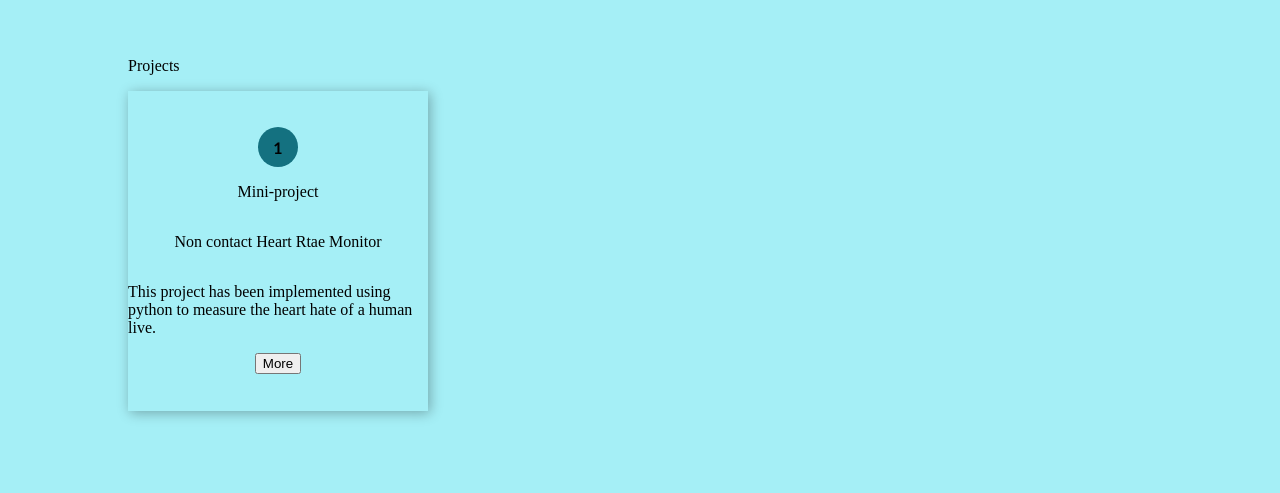
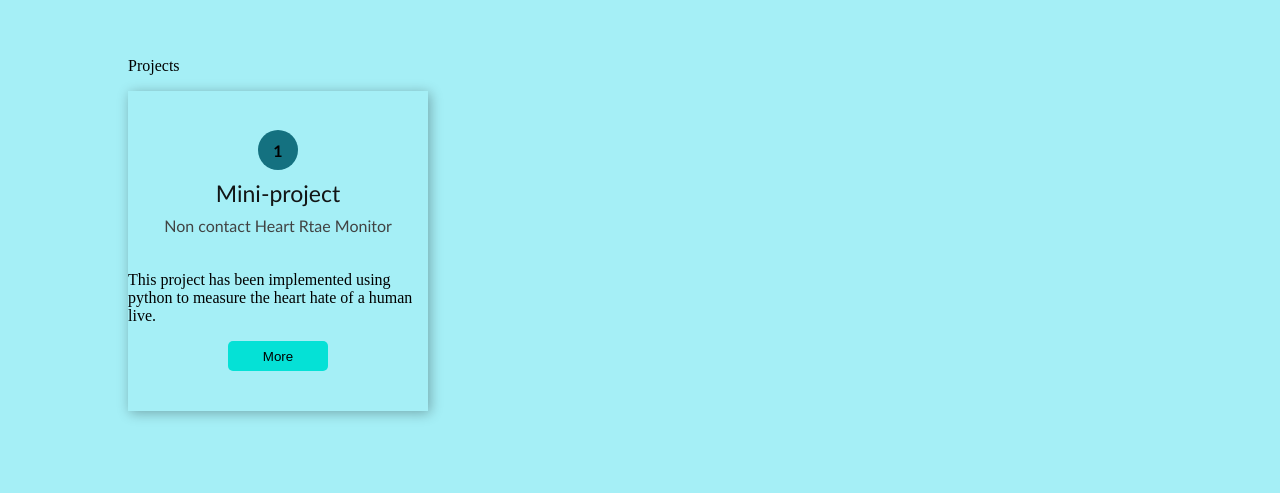
Before and after one commit to JANANI0210/html-resume, a plain HTML site: page index.html in a window 1280 px wide. Shown: the part 1631-2124 px from the top of the page. Drawn offline with Linux system fonts and the light colour scheme.

Commit message:
-Update Updated the index file with the proper alignment and removed the lines.

```diff
--- a/index.html
+++ b/index.html
@@ -26,7 +26,7 @@
       </nav>
       <!--------Text------->
       <div class="text-container">
-        <p>Hello!,</p>
+        <p>Hello!</p>
         <p>I'm JANANI</p>
         <p>Student</p>
         <button class="cv-button">Download CV</button>
--- a/style.css
+++ b/style.css
@@ -242,12 +242,28 @@ button:active {
   background-color: rgb(165, 239, 246);
   padding: 2% 10% 0px 10%;
 }
-.education-text p:nth-child(1) {
+.project-text p:nth-child(1) {
   font-family: calibri;
   color: rgb(16, 22, 22);
   font-weight: bold;
   font-size: 30px;
   line-height: 0px;
+}
+
+.project-text p:nth-child(2) {
+  font-family: calibri;
+  color: rgb(16, 22, 22);
+  font-weight: bold;
+  font-size: 15px;
+  line-height: 5px;
+}
+.project-text p:nth-child(3) {
+  font-family: calibri;
+  color: rgb(16, 22, 22);
+}
+.project-text {
+  width: 500px;
+  margin: 50px 0px;
 }
 .pbox-1 {
   width: 300px;
@@ -274,6 +290,35 @@ button:active {
   align-items: center;
   font-family: calibri;
   font-weight: bold;
+}
+
+.pbox-1 p:nth-child(2),
+.pbox-1 p:nth-child(2),
+.pbox-1 p:nth-child(2) {
+  color: #121515;
+  font-family: calibri;
+  font-size: 23px;
+  line-height: 0px;
+}
+.pbox-1 p:nth-child(3),
+.pbox-1 p:nth-child(3),
+.pbox-1 p:nth-child(3) {
+  font-family: calibri;
+  text-align: center;
+  width: 230px;
+  margin: 0px 0px 20px 0px;
+  color: #414343;
+}
+.pbox-1 button,
+.pbox-2 button,
+.pbox-3 button {
+  width: 100px;
+  height: 30px;
+  background-color: #05e1d6;
+  border: none;
+  outline: none;
+  border-radius: 5px;
+  align-items: center;
 }
 footer {
   height: 300px;
```
